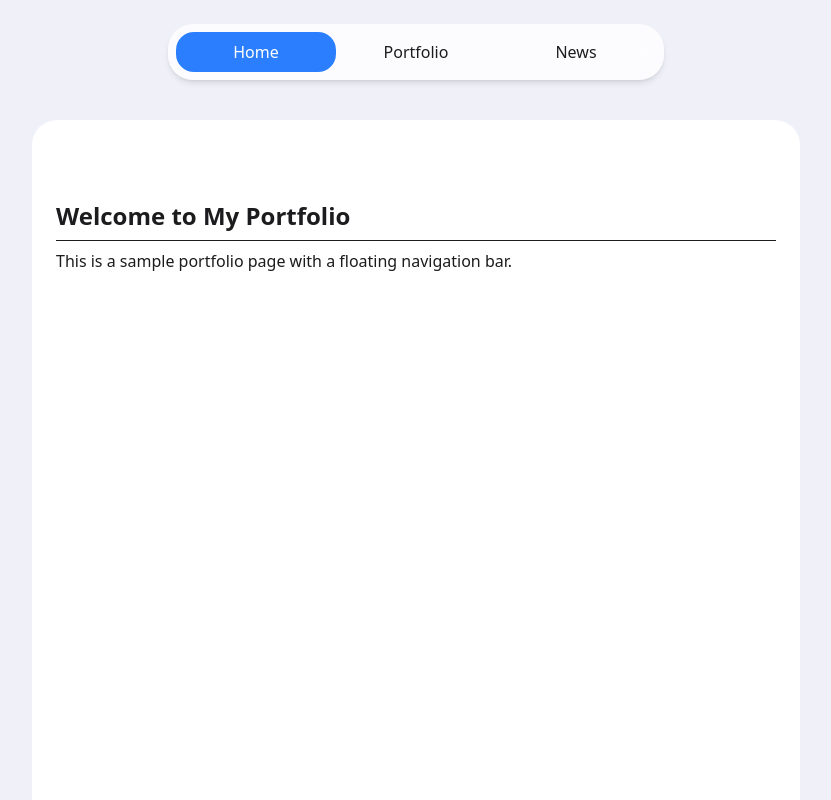
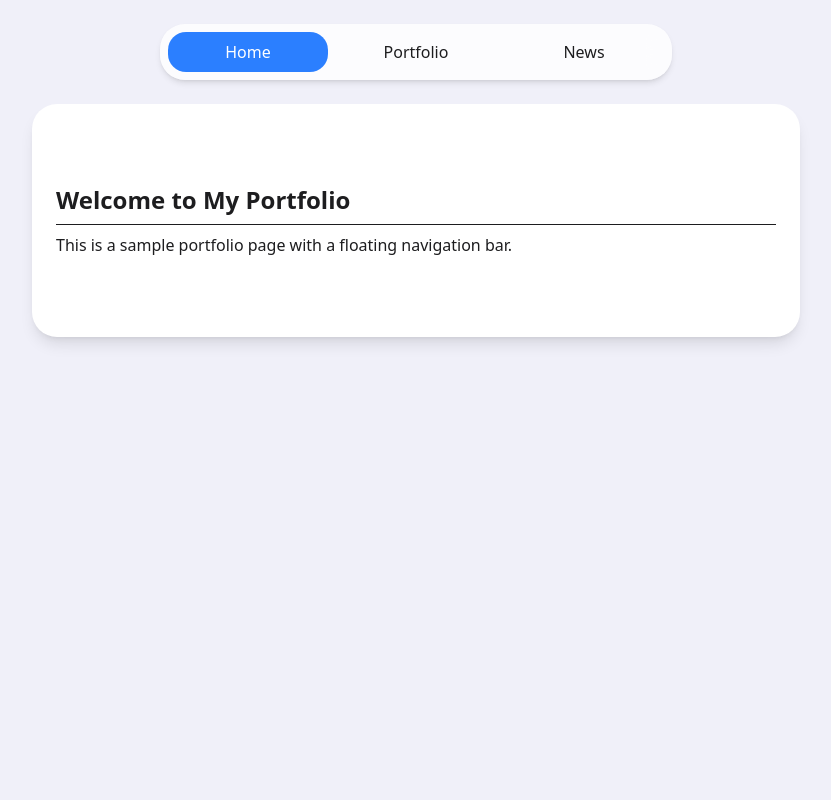
Before and after one commit to GarrettButchko/my-portfolio, a Next.js app: page / in a window 1280 px wide. Shown: the whole page, without its empty margins (224-1055 px from the left). Built offline with nearby package versions, Linux system fonts and the light colour scheme.

Commit message:
ready for svg

```diff
--- a/src/app/globals.css
+++ b/src/app/globals.css
@@ -5,6 +5,7 @@
   --foreground: rgb(255, 255, 255);
   --oppbackground: rgb(0, 0, 0);
   --oppforeground: rgb(28, 28, 30);
+  --textColor: #1D1D1F;
 }
 
 
@@ -13,6 +14,7 @@
   --color-foreground: var(--foreground);
   --color-oppbackground: var(--oppbackground);
   --color-oppforeground: var(--oppforeground);
+  --color-textColor: var(--textColor);
 }
 
 @media (prefers-color-scheme: dark) {
@@ -21,5 +23,11 @@
     --foreground: rgb(28, 28, 30);
     --oppbackground: rgb(240, 240, 249);
     --oppforeground: rgb(255, 255, 255);
+    --textColor: #F5F5F7;
   }
 }
+
+html, body {
+  background-color: var(--color-background);
+  color: var(--color-foreground);
+}
--- a/src/app/page.tsx
+++ b/src/app/page.tsx
@@ -4,16 +4,19 @@ import React, { useRef, useState, useLayoutEffect } from "react";
 import { motion, AnimatePresence } from "framer-motion";
 import { VStack, HStack, Text, Section, Divider, Spacer, ZStack } from "./components";
 
+
 export default function Home() {
   return (
     <main className="flex items-top justify-center min-h-screen bg-background ">
       <FloatingBar />
-      <VStack className="w-full max-w-3xl bg-foreground mt-30 rounded-t-[25px]">
-        <Section className="my-20">
-          <VStack className="items-start" spacing={8}>
-            <Text variant="title" className="text-oppforeground">Welcome to My Portfolio</Text>
-            <Divider borderColor="border-oppforeground" />
-            <Text variant="body" className="text-oppforeground">
+
+      <VStack className="mt-26 mb-6 w-full max-w-3xl mx-4" spacing={26}>
+
+          <Section className="bg-foreground rounded-[25px] shadow-lg">
+            <VStack className="items-start my-20" spacing={8}>
+              <Text variant="title" className="text-textColor">Welcome to My Portfolio</Text>
+              <Divider borderColor="border-textColor" />
+              <Text variant="body" className="text-textColor">
                 This is a sample portfolio page with a floating navigation bar.
               </Text>
             </VStack>
@@ -73,7 +76,7 @@ function FloatingBar() {
                 spacing={8}
               >
                 <Spacer />
-                <Divider borderColor="border-oppforeground" />
+                <Divider borderColor="border-textColor" />
                 <FloatingBarButton label="H" />
                 <FloatingBarButton label="P" />
                 <FloatingBarButton label="H" />
@@ -126,11 +129,11 @@ function WideScreenBar() {
     const barRect = bar.getBoundingClientRect();
 
     // Put mover centered under the button horizontally, vertically centered in the bar
-    const x = btnRect.left - barRect.left - btnRect.width - 8;
-    const y = barRect.height - barRect.bottom + (btnRect.height / 2) + 4;
+    const x = (btnRect.right + btnRect.left) / 2 - (barRect.left + barRect.right) / 2;
+    const y = (btnRect.top + btnRect.bottom) / 2 - (barRect.top + barRect.bottom) / 2;
 
     setPosition({ x, y });
-    setTargets(prev => prev.map((t, i) => ({...t, isSelected: i === index})));
+    setTargets(prev => prev.map((t, i) => ({ ...t, isSelected: i === index })));
   };
 
   // Set initial position to the first button after mount
@@ -166,7 +169,7 @@ function WideScreenBar() {
         }}
       />
 
-      <HStack className="z-10">
+      <HStack className="z-10" spacing={8}>
         {targets.map((target, i) => (
           <button
             key={target.id}
@@ -175,9 +178,11 @@ function WideScreenBar() {
               if (el) buttonRefs.current[i] = el;
             }}
             onClick={() => moveDivToIndex(i)}
-            className={`w-40 z-20 py-2 ${target.isSelected ? "" : "active:scale-95"}`}
+            style={{ width: MOVER_WIDTH }}
+            className={`z-20 py-2  ${target.isSelected ? "" : "active:scale-95 hover:bg-oppbackground/5 rounded-[18px] transition-all ease-in-out duration-300"}`
+            }
           >
-            <Text variant="body" className={`${target.isSelected ? "text-white" : "text-oppforeground"} transition-all ease-in-out duration-300`}>
+            <Text variant="body" className={`${target.isSelected ? "text-white" : "text-textColor"} transition-all ease-in-out duration-300`}>
               {target.name}
             </Text>
           </button>
@@ -186,3 +191,21 @@ function WideScreenBar() {
     </div>
   );
 }
+
+function SvgIcon() {
+  return (
+    <svg
+      xmlns="http://www.w3.org/2000/svg"
+      viewBox="0 0 24 24"
+      className="w-6 h-6 text-current"
+      fill="none"
+      stroke="currentColor"
+      strokeWidth="2"
+      strokeLinecap="round"
+      strokeLinejoin="round"
+    >
+      {/* Simple: check icon */}
+      <path d="M20 6L9 17l-5-5" />
+    </svg>
+  );
+}
```
Lines whose indentation alone changed are shown as unchanged.
